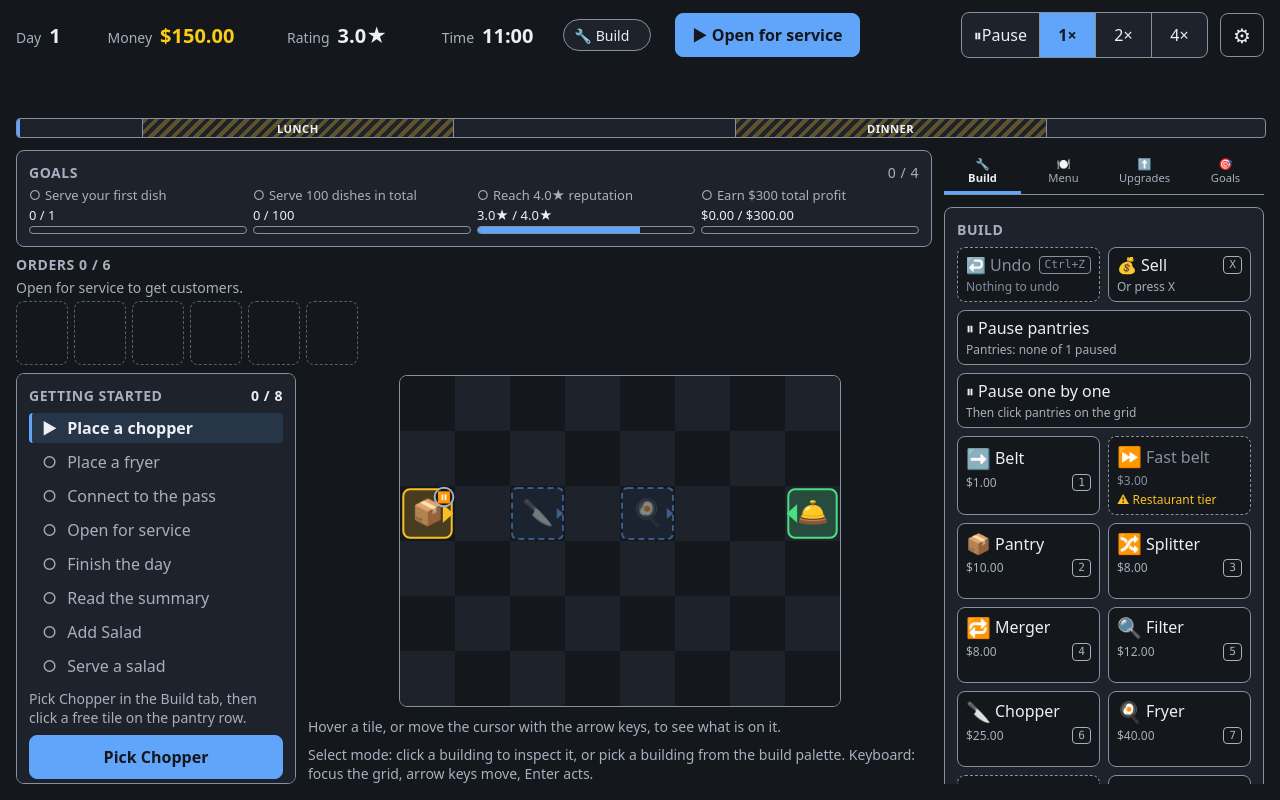
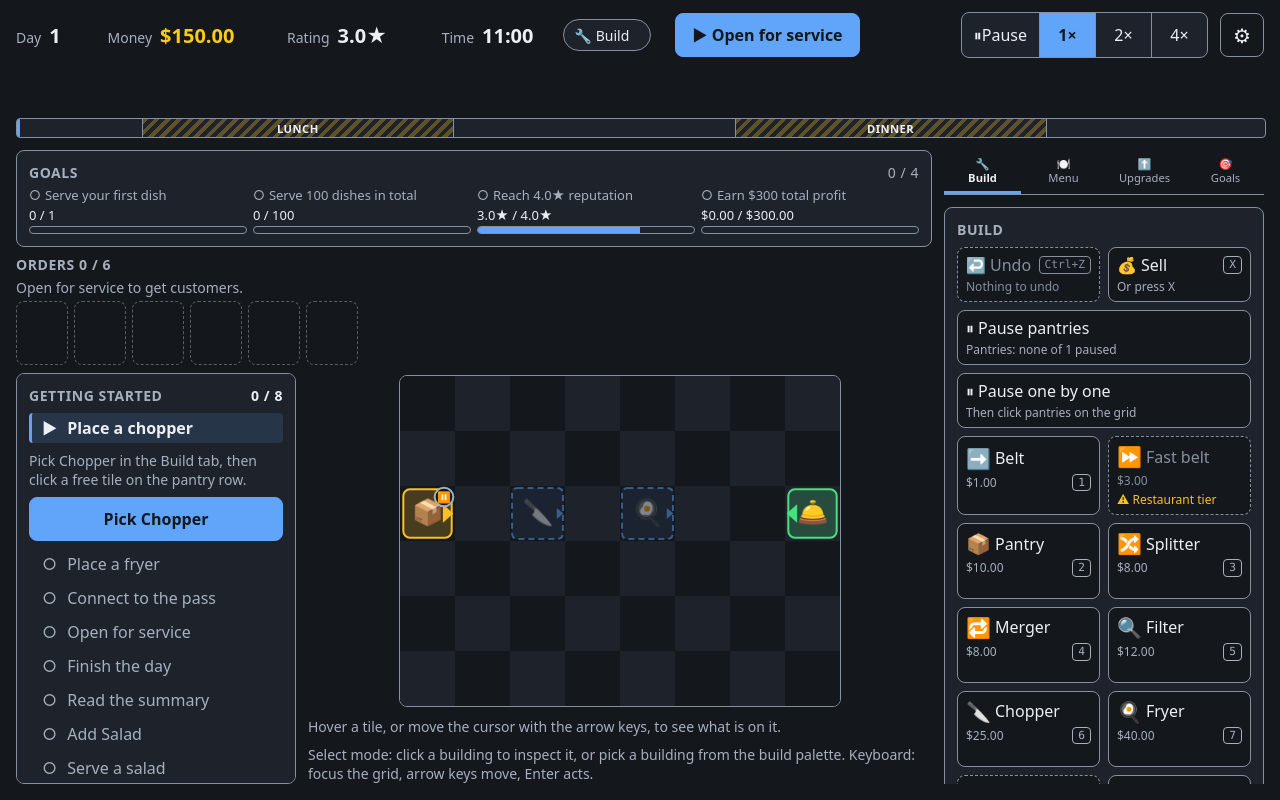
Before and after one commit to Elegalaxy/Kitchen-Line, a React (Vite) app: page / in a window 1280 px wide. Built offline with nearby package versions, Linux system fonts and the light colour scheme.

Commit message:
UI audit call 6: tutorial card folds finished steps and keeps the current hint and button visible
Co-Authored-By: Claude Sonnet 5.5 <noreply@anthropic.com>

```diff
--- a/src/ui/TutorialCard.tsx
+++ b/src/ui/TutorialCard.tsx
@@ -1,9 +1,11 @@
 // Getting-started card. Shown beside the grid until every step is done, then remembered
 // on this machine so it does not return. The current step is highlighted and gets its hint
 // plus one button (pick a tool, open service, open the Menu tab, or select a building).
+// Finished steps fold into one line (a disclosure) and the later steps come after the button,
+// so the current hint and its button stay visible in a short card.
 // "Hide hints" toggles the ghost tiles. Progress comes from tutorial.ts.
 
-import { useEffect } from 'react'
+import { useEffect, useState } from 'react'
 import { buildingAt } from '../sim/grid.ts'
 import { selectTool } from './actions.ts'
 import type { Ctx } from './actions.ts'
@@ -12,13 +14,29 @@ import { formatMoney } from './format.ts'
 import { paletteReason } from './palette.ts'
 import { getBrowserStorage } from './persistence.ts'
 import type { Snapshot } from './store.ts'
-import { saladShortfall, tutorialView } from './tutorial.ts'
+import { saladShortfall, tutorialSections, tutorialView } from './tutorial.ts'
+import type { TutorialStep } from './tutorial.ts'
 import { clearTutorialHelp, readTutorialHelp, writeTutorialDone, writeTutorialHelp } from './tutorialLatch.ts'
 import type { UiState } from './uiState.ts'
+
+function Step({ step, isCurrent }: { step: TutorialStep; isCurrent: boolean }) {
+  return (
+    <li className={`tut-step${step.done ? ' done' : ''}${isCurrent ? ' current' : ''}`}>
+      <span className="tut-mark" aria-hidden="true">
+        {step.done ? '✓' : isCurrent ? '▶' : '○'}
+      </span>
+      <span className="tut-label">
+        {step.label}
+        <span className="sr-only">{step.done ? ' (done)' : isCurrent ? ' (current step)' : ' (not done)'}</span>
+      </span>
+    </li>
+  )
+}
 
 export default function TutorialCard({ ctx, snap, ui }: { ctx: Ctx; snap: Snapshot; ui: UiState }) {
   const { store } = ctx
   const view = tutorialView(snap.state)
+  const [showDone, setShowDone] = useState(false)
   useEffect(() => {
     if (view.open || ui.guideDone) return
     writeTutorialDone(getBrowserStorage())
@@ -40,7 +58,7 @@ export default function TutorialCard({ ctx, snap, ui }: { ctx: Ctx; snap: Snapsh
     debugLog('[ui]', 'tutorial salad help', cents)
   }, [ui.guideDone, view, snap.state, store, ctx])
   if (ui.guideDone || !view.open) return null
-  const current = view.current === -1 ? null : view.steps[view.current]
+  const { done, current, upcoming, doneLabel } = tutorialSections(view)
   const coach = view.coach
   const tool = coach?.kind === 'tool' ? coach.tool : undefined
   const toolName = tool === undefined ? '' : tool === 'remove' ? 'Sell' : store.defs.buildings[tool].name
@@ -57,22 +75,33 @@ export default function TutorialCard({ ctx, snap, ui }: { ctx: Ctx; snap: Snapsh
           {view.doneCount} / {view.steps.length}
         </span>
       </h2>
-      <ol className="tut-list">
-        {view.steps.map((s, i) => {
-          const isCurrent = i === view.current
-          return (
-            <li key={s.id} className={`tut-step${s.done ? ' done' : ''}${isCurrent ? ' current' : ''}`}>
-              <span className="tut-mark" aria-hidden="true">
-                {s.done ? '✓' : isCurrent ? '▶' : '○'}
-              </span>
-              <span className="tut-label">
-                {s.label}
-                <span className="sr-only">{s.done ? ' (done)' : isCurrent ? ' (current step)' : ' (not done)'}</span>
-              </span>
-            </li>
-          )
-        })}
-      </ol>
+      {done.length > 0 && (
+        <button
+          type="button"
+          className="btn-quiet tut-done-toggle"
+          aria-expanded={showDone}
+          aria-controls={showDone ? 'tut-done-list' : undefined}
+          onClick={() => setShowDone((o) => !o)}
+        >
+          <span aria-hidden="true">✓</span>
+          <span className="num">{doneLabel}</span>
+          <span className="tut-chevron" aria-hidden="true">
+            {showDone ? '▾' : '▸'}
+          </span>
+        </button>
+      )}
+      {showDone && done.length > 0 && (
+        <ol id="tut-done-list" className="tut-list" aria-label="Finished steps">
+          {done.map((s) => (
+            <Step key={s.id} step={s} isCurrent={false} />
+          ))}
+        </ol>
+      )}
+      {current !== null && (
+        <ol className="tut-list" aria-label="Current step">
+          <Step step={current} isCurrent />
+        </ol>
+      )}
       {current !== null && <p className="tut-hint">{current.hint}</p>}
       {coach?.kind === 'open' && (
         <button
@@ -119,6 +148,13 @@ export default function TutorialCard({ ctx, snap, ui }: { ctx: Ctx; snap: Snapsh
       {coach?.kind === 'tool' && toolReason !== null && <p className="goal-reason">⚠ {toolReason}</p>}
       {coach?.kind === 'open' && openReason !== null && <p className="goal-reason">⚠ {openReason}</p>}
       {coach?.kind === 'menu' && menuReason !== null && <p className="goal-reason">⚠ {menuReason}</p>}
+      {upcoming.length > 0 && (
+        <ol className="tut-list" aria-label="Next steps">
+          {upcoming.map((s) => (
+            <Step key={s.id} step={s} isCurrent={false} />
+          ))}
+        </ol>
+      )}
       <button
         type="button"
         className="btn tut-toggle"
--- a/src/ui/styles.css
+++ b/src/ui/styles.css
@@ -1725,7 +1725,65 @@ kbd {
 @media (max-width: 1023px) {
   .tutorial {
     width: auto;
-    max-height: 32dvh;
+    /* Never so short that the current hint and its button are cut off. */
+    max-height: max(32dvh, 300px);
+  }
+}
+
+.btn-quiet.tut-done-toggle {
+  display: flex;
+  align-items: center;
+  gap: 8px;
+  width: 100%;
+  min-height: 32px;
+  margin-bottom: 4px;
+  padding: 0 8px;
+  color: var(--good);
+}
+
+.tut-chevron {
+  margin-left: auto;
+  color: var(--text-muted);
+}
+
+/* Short desktop windows: tighter spacing, so the button under the hint stays inside the card. */
+@media (min-width: 1024px) and (max-height: 720px) {
+  /* While the card is up the row keeps room for a five-line hint and its button; a very short
+     window scrolls the page instead of cutting them off. */
+  .play:has(> .tutorial) {
+    min-height: 256px;
+  }
+
+  .tutorial {
+    padding: 8px;
+  }
+
+  .tutorial .panel-title {
+    margin-bottom: 4px;
+  }
+
+  .tutorial .tut-list {
+    margin-bottom: 4px;
+  }
+
+  .tutorial .tut-step {
+    padding-block: 2px;
+  }
+
+  .btn-quiet.tut-done-toggle {
+    min-height: 26px;
+    margin-bottom: 2px;
+  }
+
+  .tut-hint {
+    margin-bottom: 4px;
+    line-height: 1.3;
+  }
+}
+
+@media (max-width: 600px), (pointer: coarse) {
+  .btn-quiet.tut-done-toggle {
+    min-height: 44px;
   }
 }
 
--- a/src/ui/tutorial.ts
+++ b/src/ui/tutorial.ts
@@ -29,6 +29,24 @@ export type TutorialView = {
   doneCount: number
   /** What the current step's button does, or null when the step is only "wait". */
   coach: TutorialCoach | null
+}
+
+export type TutorialSections = {
+  /** Finished steps (folded into one line on the card). */
+  done: TutorialStep[]
+  current: TutorialStep | null
+  /** Steps still to do after the current one (listed under its hint and button). */
+  upcoming: TutorialStep[]
+  /** "1 step done" / "4 steps done". */
+  doneLabel: string
+}
+
+/** The card's three parts, so the current hint and its button sit near the top of the card. */
+export function tutorialSections(view: Pick<TutorialView, 'steps' | 'current'>): TutorialSections {
+  const done = view.steps.filter((s) => s.done)
+  const current = view.current === -1 ? null : (view.steps[view.current] ?? null)
+  const upcoming = view.steps.filter((s) => !s.done && s !== current)
+  return { done, current, upcoming, doneLabel: `${done.length} ${done.length === 1 ? 'step' : 'steps'} done` }
 }
 
 export type HintTile = {
```
Also changed, not shown: 1 other file (tests, documents, lock files or other folders).
